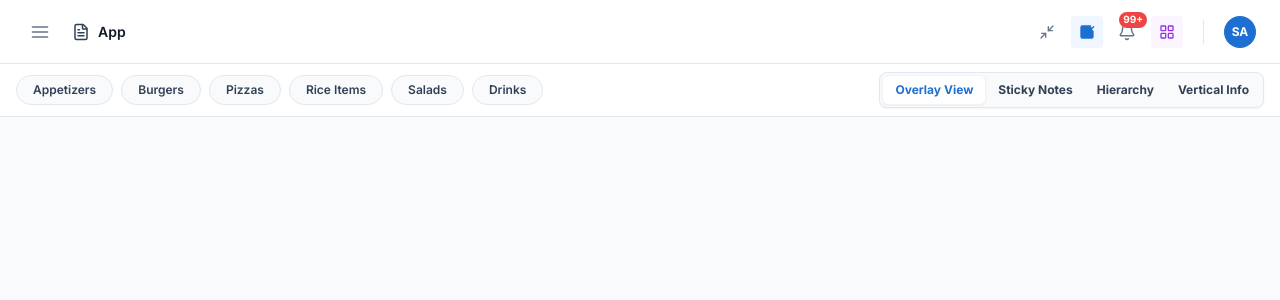
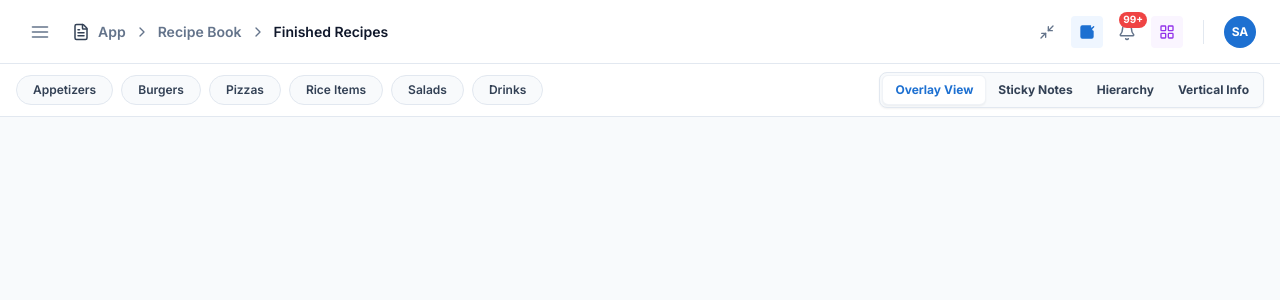
Before and after one commit to shrutijog-gif/gastro-ui, a React (Vite) app: page /recipe/1 in a window 1280 px wide. Shown: the top 300 px of the page. Built offline with nearby package versions, Linux system fonts and the light colour scheme.

Commit message:
breadcrumbs added

```diff
--- a/src/components/Layout.tsx
+++ b/src/components/Layout.tsx
@@ -18,18 +18,23 @@ const Layout: React.FC = () => {
         if (paths[0] === 'dashboard') {
             crumbs = [{ label: 'Dashboard', path: '/dashboard' }];
         } else if (paths[0] === 'home') {
-            crumbs = [{ label: 'Recipe Book', path: '/home' }];
+            crumbs.push({ label: 'Recipe Book', path: '/home' });
         } else if (paths[0] === 'categories') {
-            crumbs.push({ label: 'Categories', path: '/categories' });
+            crumbs.push({ label: 'Recipe Book', path: '/home' });
+            crumbs.push({ label: 'Finished Recipes', path: '/categories' });
         } else if (paths[0] === 'items' && paths[1]) {
+            crumbs.push({ label: 'Recipe Book', path: '/home' });
+            crumbs.push({ label: 'Finished Recipes', path: '/categories' });
             const category = categories.find(c => c.id === paths[1]);
             if (category) {
                 crumbs.push({ label: category.name, path: `/items/${category.id}` });
             }
         } else if (paths[0] === 'recipe' && paths[1]) {
+            crumbs.push({ label: 'Recipe Book', path: '/home' });
+            crumbs.push({ label: 'Finished Recipes', path: '/categories' });
             const recipe = recipes.find(r => r.id === paths[1]);
             if (recipe) {
-                // Try to find the category to build full path Recipe Book > Category > Recipe
+                // Try to find the category to build full path
                 const category = categories.find(c => c.id === recipe.categoryId);
                 if (category) {
                     crumbs.push({ label: category.name, path: `/items/${category.id}` });
@@ -126,8 +131,8 @@ const Layout: React.FC = () => {
 
                 {/* Main Content */}
                 <main className={`flex-1 overflow-y-auto relative transition-all duration-300 ${isFocusMode || (!isSidebarOpen && location.pathname.startsWith('/recipe/'))
-                        ? 'p-0'
-                        : 'p-[40px]'
+                    ? 'p-0'
+                    : 'p-[40px]'
                     }`}>
                     <div className="w-full h-full space-y-6">
                         <Outlet context={{ isSidebarOpen, setCustomBreadcrumbs, isFocusMode, setIsFocusMode }} />
--- a/src/pages/RecipeDetail.tsx
+++ b/src/pages/RecipeDetail.tsx
@@ -442,6 +442,10 @@ const RecipeVerticalInfoView: React.FC<RecipeVerticalInfoViewProps> = ({ baseRec
     const [subSubRecipeId, setSubSubRecipeId] = useState<string | null>(null);
     const subSubRecipe = subSubRecipeId ? recipes.find(r => r.id === subSubRecipeId) : null;
 
+    useEffect(() => {
+        setSubSubRecipeId(null);
+    }, [initialSubRecipeId]);
+
     // Manage accordion states for columns. Defaulting "Ingredients" and "Instructions" to open.
     const [baseExpanded, setBaseExpanded] = useState<Record<string, boolean>>({ ingredients: true, instructions: true });
     const [subExpanded, setSubExpanded] = useState<Record<string, boolean>>({ ingredients: true, instructions: true });
@@ -570,17 +574,21 @@ const RecipeVerticalInfoView: React.FC<RecipeVerticalInfoViewProps> = ({ baseRec
                         </h1>
                     </div>
                 </div>
+                <button
+                    onClick={onClose}
+                    className="w-8 h-8 flex items-center justify-center rounded-full bg-surface-background border border-surface-border text-content-muted hover:text-content-primary hover:bg-surface-hover hover:border-content-muted transition-all shadow-sm shrink-0"
+                    title="Close Vertical View"
+                >
+                    <X size={16} />
+                </button>
             </header>
 
             {/* Columns Layout */}
             <div className="flex-1 flex divide-x divide-surface-border overflow-hidden">
                 {/* Column 1: Main Recipe */}
                 <div className="flex-1 flex flex-col bg-surface-background h-full min-w-[300px]">
-                    <div className="p-3 border-b border-surface-border bg-slate-50/60 px-6 shrink-0 flex justify-between items-center">
-                        <h2 className="font-bold text-slate-700 uppercase tracking-wider text-xs truncate mr-2">Main Recipe - {baseRecipe.name}</h2>
-                        <button onClick={onClose} className="text-slate-500 hover:text-slate-800 transition-colors shrink-0 p-1 rounded-md hover:bg-slate-200/50">
-                            <X size={14} />
-                        </button>
+                    <div className="p-3 border-b border-surface-border bg-slate-50/60 px-6 shrink-0 flex items-center">
+                        <h2 className="font-bold text-slate-700 uppercase tracking-wider text-xs truncate">Main Recipe - {baseRecipe.name}</h2>
                     </div>
                     {renderColumnContent(baseRecipe, baseExpanded, setBaseExpanded, onIngredientClick)}
                 </div>
```
